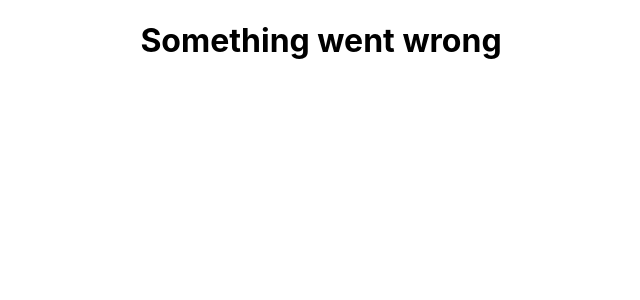
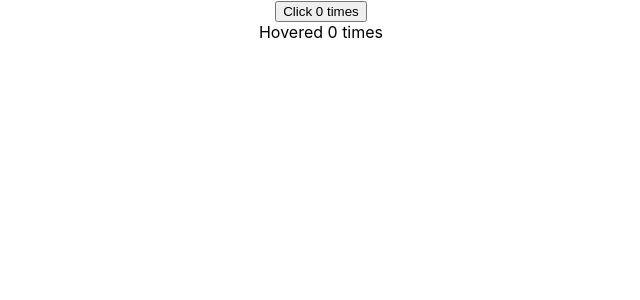
Before and after one commit to kemaloncell/react-tutorial, a React (Create React App) app: page / in a window 1280 px wide. Shown: the top 300 px of the page, without its empty margins (319-959 px from the left). Built offline with nearby package versions, Linux system fonts and the light colour scheme.

Commit message:
lesson 7

```diff
--- a/src/App.js
+++ b/src/App.js
@@ -1,16 +1,15 @@
 import './App.css';
 import React from 'react';
 import ErrorHandlingHero from "./components/ErrorHandlingHero";
-import ErrorBoundary from "./components/ErrorBoundary";
+import HigherOrderParentComp from "./components/HigherOrderParentComp";
+import RenderPropsClickCounter from "./components/RenderPropsClickCounter";
+import RenderPropsParentComp from "./components/RenderPropsParentComp";
+
 
 function App() {
   return (
     <div className="App">
-            <ErrorBoundary>
-         <ErrorHandlingHero heroName='batman'/>
-         <ErrorHandlingHero heroName='spiderman'/>
-         <ErrorHandlingHero heroName='joker'/>
-            </ErrorBoundary>
+         <RenderPropsParentComp/>
     </div>
   );
 }
--- /dev/null
+++ b/src/components/HigherOrderClickComp.js
@@ -0,0 +1,29 @@
+import React, {Component} from 'react'
+import withCounter from "./HigherOrderWithCounterComp";
+class HigherOrderClickComp extends Component{
+  /*  constructor(props){  // we don't need this constructor anymore because we are using the HigherOrderWithCounterComp
+        super(props)
+
+        this.state = {
+            count: 0
+        }
+    }
+
+    incrementCount = () => {
+     this.setState(prevState => {
+         return {count: prevState.count + 1}
+     }, () => console.log(this.state.count) )
+    } */
+
+    render(){
+        const { count, incrementCount, name } = this.props // this is the prop we passed from HigherOrderWithCounterComp.
+        return(
+            <div>
+                <button onClick={incrementCount}>{ name } Clicked { count } times</button>
+            </div>
+
+        )
+    }
+}
+
+export default withCounter(HigherOrderClickComp, 10) //call withCounter and pass HigherOrderClickComp as a parameter and 10 as a parameter for incrementCount
--- /dev/null
+++ b/src/components/HigherOrderHoverComp.js
@@ -0,0 +1,29 @@
+import React, {Component} from 'react'
+import withCounter from "./HigherOrderWithCounterComp";
+class HigherOrderHoverComp extends Component {
+    /*  constructor(props){  // we don't need this constructor anymore because we are using the HigherOrderWithCounterComp
+          super(props)
+
+          this.state = {
+              count: 0
+          }
+      }
+
+      incrementCount = () => {
+       this.setState(prevState => {
+           return {count: prevState.count + 1}
+       }, () => console.log(this.state.count) )
+      } */
+
+ render(){
+     const { count, incrementCount } = this.props // this is the prop we passed from HigherOrderWithCounterComp.
+     // the onMouseHover value is a prop that we passed from HigherOrderWithCounterComp
+        return(
+            <div>
+                <h2 onMouseOver={incrementCount}>Click { count } times</h2>
+            </div>
+        )
+    }
+ }
+
+ export default withCounter(HigherOrderHoverComp, 5) //call withCounter and pass HigherOrderHoverComp as a parameter and 5 as a parameter for incrementCount
--- /dev/null
+++ b/src/components/HigherOrderParentComp.js
@@ -0,0 +1,16 @@
+import React from 'react';
+
+import HigherOrderHoverComp from "./HigherOrderHoverComp";
+import HigherOrderClickComp from "./HigherOrderClickComp";
+
+const HigherOrderParentComp = (props) => {
+    return(
+        // if we want to pass props to the HigherOrderWithCounterComp we can do it like this:
+        <div>
+            <HigherOrderClickComp name='kemal'/>
+            <HigherOrderHoverComp/>
+        </div>
+    )
+}
+
+export default HigherOrderParentComp // call from App.js
--- /dev/null
+++ b/src/components/HigherOrderWithCounterComp.js
@@ -0,0 +1,34 @@
+import React, {Component} from "react";
+
+
+// this component help us to avoid repeating code
+
+const withCounter = ( WrappedComponent, incrementCount ) => { // first we create a new component that takes the original component as a parameter and the incrementCount as a parameter
+    class WithCounter extends Component { // second we create a new component that extends the original component
+          constructor(props){
+              super(props)
+
+                this.state = {
+                    count: 0
+                }
+          }
+
+        incrementCount2 = () => {
+            this.setState(prevState => {
+                return {count: prevState.count + incrementCount}
+            } )
+        }
+
+
+        render(){ // incrementCount is a prop that we will pass to the original component
+            return <WrappedComponent
+                count={this.state.count}
+                incrementCount={this.incrementCount2}
+                {...this.props} // this is here because we want to pass the props that we get from the HigherOrderParentComp to the Click and Hover components . when you used the hoc and want to used props from the parent component you need to pass the props like this {...this.props
+            /> // third we return the original component with the props we want to pass to it
+        }
+    }
+    return WithCounter // fourth we return the new component
+}
+
+export default withCounter // fifth we export the new component to the component that will use it
--- /dev/null
+++ b/src/components/RenderPropsClickCounter.js
@@ -0,0 +1,11 @@
+import React, {Component} from 'react'
+
+class RenderPropsClickCounter extends Component {
+    render(){
+        const { count, incrementCounter } = this.props
+        return <button onClick={ incrementCounter }>Click { count } times</button>
+
+    }
+}
+
+export default RenderPropsClickCounter
--- /dev/null
+++ b/src/components/RenderPropsCounter.js
@@ -0,0 +1,27 @@
+import React, {Component} from 'react'
+
+class RenderPropsCounter extends Component{
+    constructor(props){
+        super(props)
+
+        this.state = {
+            count : 0
+        }
+    }
+
+    incrementCounter= () => {
+        this.setState(prevState => {
+            return { count: prevState.count +1 }
+        })
+    }
+    // this component is not responsible for rendering anything, it is just responsible for maintaining the state and incrementing the counter
+    render(){
+     //  const { render } = this.props you dont need this line because you are not destructuring the props
+
+        return(
+            <div>{this.props.children(this.state.count, this.incrementCounter)}</div>
+        )
+    }
+}
+
+export default RenderPropsCounter
--- /dev/null
+++ b/src/components/RenderPropsHoverCounter.js
@@ -0,0 +1,12 @@
+import React, { Component } from "react";
+
+class RenderPropsHoverCounter extends Component {
+
+
+    render(){
+        const { count, incrementCounter } = this.props
+        return <div onMouseOver={incrementCounter}>Hovered { count } times </div>
+    }
+}
+
+export default RenderPropsHoverCounter
--- /dev/null
+++ b/src/components/RenderPropsParentComp.js
@@ -0,0 +1,31 @@
+import React from 'react'
+import RenderPropsHoverCounter from "./RenderPropsHoverCounter";
+import RenderPropsClickCounter from "./RenderPropsClickCounter";
+import RenderPropsUser from "./RenderPropsUser";
+import RenderPropsCounter from "./RenderPropsCounter";
+
+function RenderPropsParentComp(){
+    return(
+        // render props refers to a technique for sharing code between react components using a prop value whose is a function
+        // a component with a render prop takes a function that returns a React element and calls it instead of implementing its own render logic
+        // you must not be used props name. you can use children or render
+       <div>
+
+           <RenderPropsCounter>
+               {(count, incrementCounter) =><RenderPropsClickCounter count={count} incrementCounter={incrementCounter}/>}
+           </RenderPropsCounter>
+
+           <RenderPropsCounter>
+               {(count, incrementCounter) => {
+               return <RenderPropsHoverCounter count={count} incrementCounter={incrementCounter}></RenderPropsHoverCounter>
+           }}
+           </RenderPropsCounter>
+
+           {/* <RenderPropsHoverCounter></RenderPropsHoverCounter>
+           <RenderPropsClickCounter></RenderPropsClickCounter>
+           <RenderPropsUser render={(isLoggedIn ) => isLoggedIn ? 'haydar': 'guest' }></RenderPropsUser> */ }
+       </div>
+    )
+}
+
+export default RenderPropsParentComp
--- /dev/null
+++ b/src/components/RenderPropsUser.js
@@ -0,0 +1,13 @@
+import React, {Component} from 'react'
+
+class RenderPropsUser extends Component{
+    render(){
+        const { render } = this.props
+        // simple example for render props
+        return(
+            <h1>{render(false)}</h1>
+        )
+    }
+}
+
+export default RenderPropsUser
```
